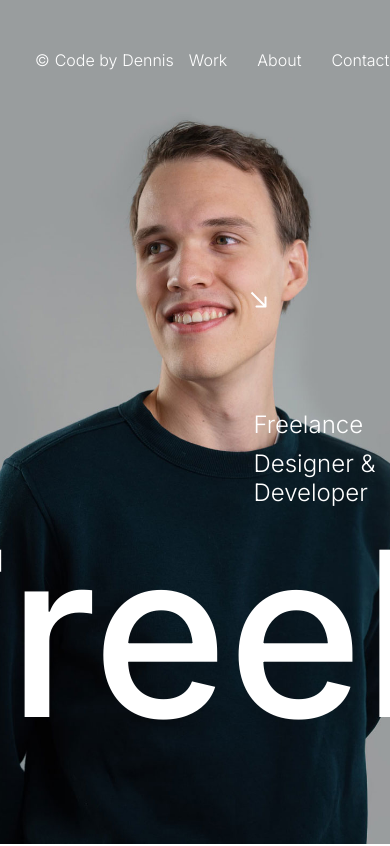
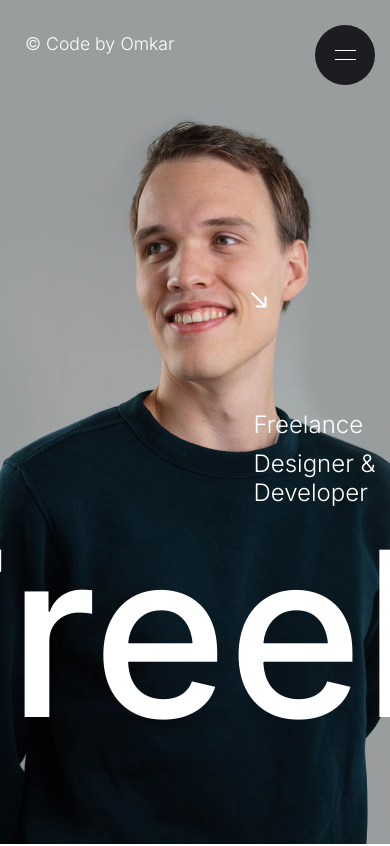
Before and after one commit to omkar01111/portfolio, a Next.js app: page / in a window 390 px wide. Shown: the top 846 px of the page. Built offline with nearby package versions, Linux system fonts and the light colour scheme.

Commit message:
Header responsiveness done

```diff
--- a/src/components/Header/index.jsx
+++ b/src/components/Header/index.jsx
@@ -1,4 +1,5 @@
 'use client';
+
 import { useEffect, useLayoutEffect, useRef, useState } from 'react';
 import styles from './style.module.scss';
 import { usePathname } from 'next/navigation';
@@ -14,36 +15,68 @@ export default function index() {
     const [isActive, setIsActive] = useState(false);
     const pathname = usePathname();
     const button = useRef(null);
+    const menuButton = useRef(null);
+    const [isMobile, setIsMobile] = useState(false);
 
-    useEffect( () => {
+    useEffect(() => {
         if(isActive) setIsActive(false)
     }, [pathname])
 
-    useLayoutEffect( () => {
-        gsap.registerPlugin(ScrollTrigger)
+    useEffect(() => {
+        const checkScreenSize = () => {
+            setIsMobile(window.innerWidth <= 540);
+        };
+
+        checkScreenSize();
+        window.addEventListener('resize', checkScreenSize);
+
+        return () => window.removeEventListener('resize', checkScreenSize);
+    }, []);
+
+    useLayoutEffect(() => {
+        gsap.registerPlugin(ScrollTrigger);
+
+        // Scroll trigger for the floating button (desktop only)
+        if (button.current) {
             gsap.to(button.current, {
                 scrollTrigger: {
                     trigger: document.documentElement,
                     start: 0,
                     end: window.innerHeight,
-                onLeave: () => {gsap.to(button.current, {scale: 1, duration: 0.25, ease: "power1.out"})},
-                onEnterBack: () => {gsap.to(button.current, {scale: 0, duration: 0.25, ease: "power1.out"},setIsActive(false))}
+                    onLeave: () => {
+                        gsap.to(button.current, {scale: 1, duration: 0.25, ease: "power1.out"})
+                    },
+                    onEnterBack: () => {
+                        gsap.to(button.current, {scale: 0, duration: 0.25, ease: "power1.out"});
+                        setIsActive(false);
                     }
-        })
+                }
+            });
+        }
+
+        // For mobile, show the floating menu immediately
+        if (menuButton.current) {
+            if (window.innerWidth <= 540) {
+                gsap.set(menuButton.current, {scale: 1});
+            }
+        }
     }, [])
 
     return (
         <>
             <div ref={header} className={styles.header}>
+                {/* Left side logo - Always visible */}
                 <div className={styles.logo}>
                     <p className={styles.copyright}>©</p>
                     <div className={styles.name}>
                         <p className={styles.codeBy}>Code by</p>
-                    <p className={styles.dennis}>Dennis</p>
-                    <p className={styles.snellenberg}>Snellenberg</p>
+                        <p className={styles.omkar}>Omkar</p>
+                        <p className={styles.more}> More</p>
                     </div>
                 </div>
-            <div className={styles.nav}>
+
+                {/* Desktop Navigation - Hidden on mobile (≤540px) */}
+                <div className={styles.desktopNav}>
                     <Magnetic>
                         <div className={styles.el}>
                             <a>Work</a>
@@ -64,11 +97,21 @@ export default function index() {
                     </Magnetic>
                 </div>
             </div>
+
+            {/* Floating Menu Button after scroll - Desktop */}
             <div ref={button} className={styles.headerButtonContainer}>
                 <Rounded onClick={() => {setIsActive(!isActive)}} className={`${styles.button}`}>
                     <div className={`${styles.burger} ${isActive ? styles.burgerActive : ""}`}></div>
                 </Rounded>
             </div>
+
+            {/* Floating Menu Button - Mobile/Tablet (Always visible on mobile) */}
+            <div ref={menuButton} className={styles.mobileMenuButtonContainer}>
+                <Rounded onClick={() => {setIsActive(!isActive)}} className={`${styles.button}`}>
+                    <div className={`${styles.burger} ${isActive ? styles.burgerActive : ""}`}></div>
+                </Rounded>
+            </div>
+
             <AnimatePresence mode="wait">
                 {isActive && <Nav />}
             </AnimatePresence>
--- a/src/components/Header/style.module.scss
+++ b/src/components/Header/style.module.scss
@@ -1,4 +1,4 @@
-.header{
+.header {
     position: absolute;
     display: flex;
     z-index: 1;
@@ -11,68 +11,104 @@
     box-sizing: border-box;
     align-items: center;
 
-    .logo{
+    // On mobile, show only the logo (left side)
+    @media (max-width: 540px) {
+        justify-content: flex-start;
+        padding: 33px 25px;
+    }
+
+    .logo {
         display: flex;
         cursor: pointer;
-        p{
+
+        // Increase size on mobile
+        @media (max-width: 540px) {
+            font-size: 1.1rem;
+        }
+
+        p {
             margin: 0px;
             transition: all 0.5s cubic-bezier(0.76, 0, 0.24, 1);
         }
-        .name{
+
+        .name {
             display: flex;
             position: relative;
             overflow: hidden;
             white-space: nowrap;
             margin-left: 5px;
             transition: all 0.5s cubic-bezier(0.76, 0, 0.24, 1);
-            p{
+
+            // On mobile, show "Code by Omkar" by default (hide "More")
+            @media (max-width: 540px) {
+                .more {
+                    display: none;
+                }
+            }
+
+            p {
                 position: relative;
                 transition: transform 0.5s cubic-bezier(0.76, 0, 0.24, 1);
-                &:nth-of-type(2){
+
+                &:nth-of-type(2) {
                     padding-left: 0.3em;
                 }
-                &:nth-of-type(3){
+
+                &:nth-of-type(3) {
                     position: absolute;
                     left: 120px;
                     padding-left: 0.3em;
                 }
             }
         }
-        &:hover{
-            .copyright{
+
+        &:hover {
+            .copyright {
                 transform: rotate(360deg);
             }
-            .name{
+
+            .name {
                 padding-right: 30px;
-                .codeBy{
+
+                .codeBy {
                     transform: translateX(-100%);
                 }
-                .dennis{
+
+                .omkar {
                     transform: translateX(-65px);
                 }
-                .snellenberg{
+
+                .more {
                     transform: translateX(-65px);
                 }
             }
         }
     }
-    .nav{
+
+    // Desktop Navigation - Hidden on mobile (≤540px)
+    .desktopNav {
         display: flex;
         align-items: center;
 
-        .el{
+        @media (max-width: 540px) {
+            display: none;
+        }
+
+        .el {
             display: flex;
             flex-direction: column;
             position: relative;
             z-index: 1;
             padding: 15px;
             cursor: pointer;
-            &:hover{
-                .indicator{
+
+            &:hover {
+                .indicator {
                     transform: scale(1);
                 }
             }
-            .indicator{
+
+            .indicator {
                 position: absolute;
                 width: 5px;
                 height: 5px;
@@ -84,18 +120,25 @@
                 transition: transform 0.2s cubic-bezier(0.76, 0, 0.24, 1);
             }
         }
-        a{
+
+        a {
             cursor: pointer;
         }
     }
 }
-.headerButtonContainer{
+
+// Desktop floating button container - Hidden on mobile
+.headerButtonContainer {
     transform: scale(0);
     position: fixed;
     right: 0px;
     z-index: 4;
 
-    .button{
+    @media (max-width: 540px) {
+        display: none;
+    }
+
+    .button {
         position: relative;
         margin: 20px;
         width: 80px;
@@ -106,13 +149,55 @@
         display: flex;
         align-items: center;
         justify-content: center;
+        transition: all 0.3s ease;
+
+        &:hover {
+            background-color: #2a2b2e;
+            transform: scale(1.05);
+        }
+    }
 }
 
-    .burger{
+// Mobile floating button container - Always visible on mobile
+.mobileMenuButtonContainer {
+    position: fixed;
+    right: 0px;
+    top: 10px;
+    z-index: 4;
+    display: none;
+    transform: scale(1); // Always visible on mobile
+
+    @media (max-width: 540px) {
+        display: block;
+    }
+
+    .button {
+        position: relative;
+        margin: 15px;
+        width: 60px;
+        height: 60px;
+        border-radius: 50%;
+        background-color: #1C1D20;
+        cursor: pointer;
+        display: flex;
+        align-items: center;
+        justify-content: center;
+        transition: all 0.3s ease;
+
+        &:hover {
+            background-color: #2a2b2e;
+            transform: scale(1.05);
+        }
+    }
+}
+
+.burger {
     width: 100%;
     position: relative;
     z-index: 1;
-        &::after, &::before{
+
+    &::after,
+    &::before {
         content: "";
         display: block;
         height: 1px;
@@ -123,26 +208,32 @@
         transition: transform 0.3s;
     }
 
-        &::after{
+    &::after {
         top: -5px;
     }
 
-        &::before{
+    &::before {
         top: 5px;
+    }
+
+    // Smaller burger lines on mobile
+    @media (max-width: 540px) {
+        &::after,
+        &::before {
+            width: 35%;
+            height: 1px;
+        }
     }
 }
 
-    .burgerActive{
-
-        &::after{
+.burgerActive {
+    &::after {
         transform: rotate(45deg);
         top: -1px;
     }
 
-        &::before{
+    &::before {
         transform: rotate(-45deg);
         top: 0px;
     }
-
 }
-}
```
Lines whose indentation alone changed are shown as unchanged.
